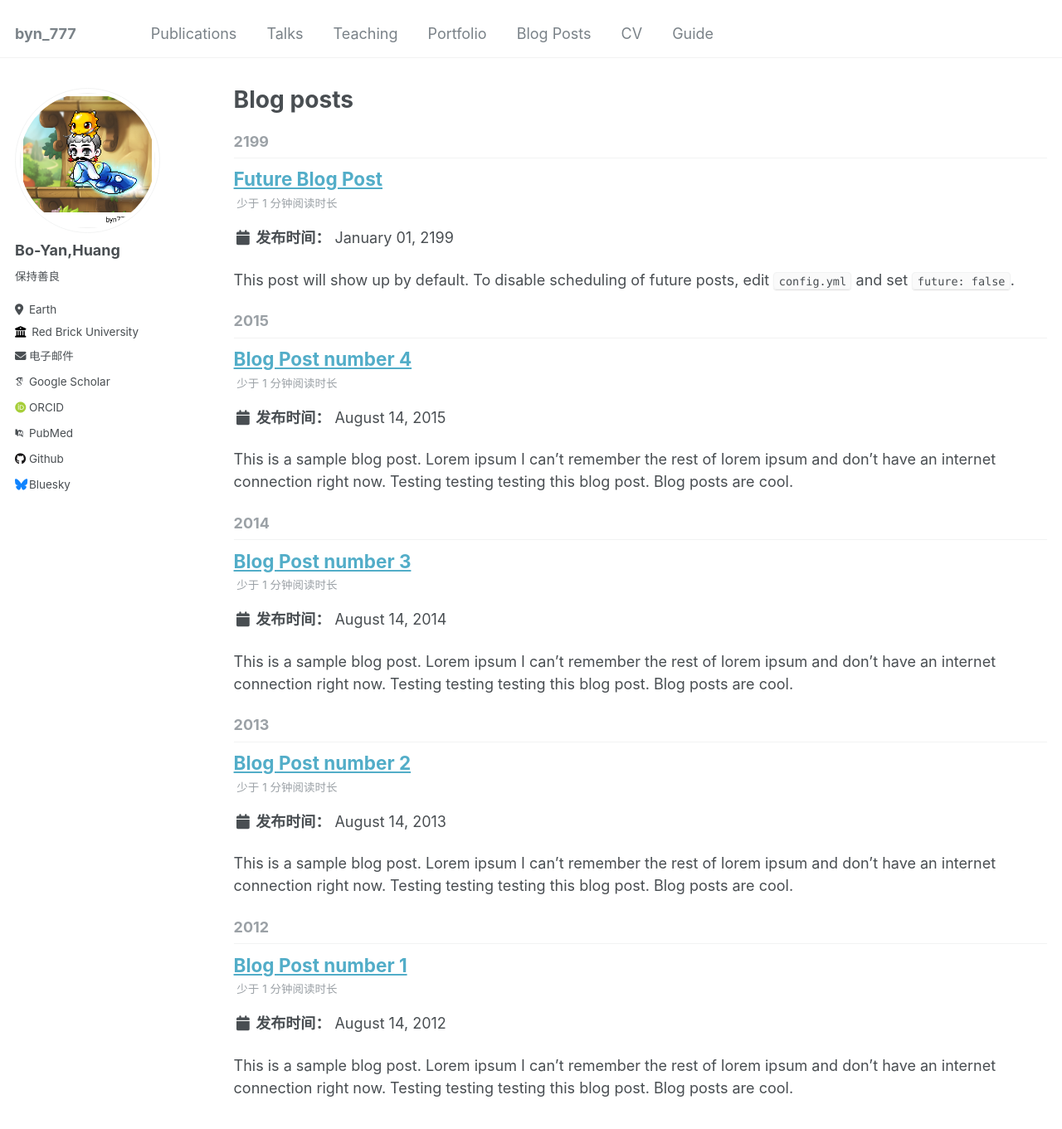
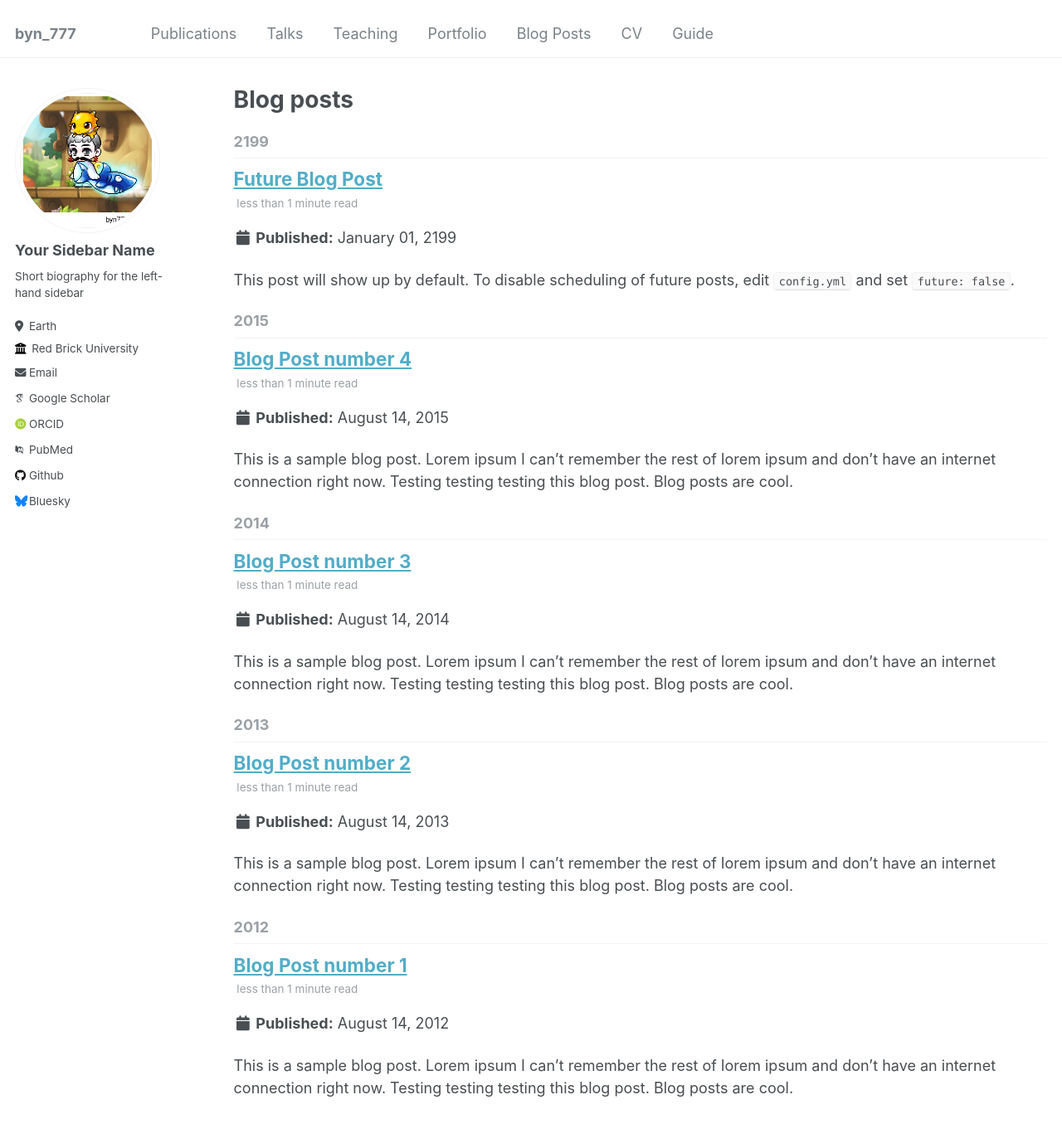
Before and after one commit to byn777/background, a Jekyll site: the page built from _pages/year-archive.html, in a window 1280 px wide and 1400 px high. Shown: the top 1361 px of the window at 83% size. Built offline with Jekyll 4.4.1, drawn with Linux system fonts in a browser that asks for light colours; some web fonts are replaced; some of the changed lines change nothing that is shown; some of the changed text lies outside the part shown.

Commit message:
renew some

```diff
--- a/_config.yml
+++ b/_config.yml
@@ -1,141 +1,148 @@
-# 欢迎使用 Jekyll！
-# 此配置文件用于设置影响整个站点的参数，
-# 这些参数通常只需设置一次，很少需要修改。
-# 出于技术原因，当你使用 `jekyll serve -l -H localhost` 时，此文件不会自动重新加载。
-# 如果更改了此文件，请重新启动服务器进程。
+# Welcome to Jekyll!
+#
+# This config file is meant for settings that affect your entire site, values
+# which you are expected to set up once and rarely need to edit after that.
+# For technical reasons, this file is *NOT* reloaded automatically when you use
+# `jekyll serve -l -H localhost`. If you change this file, please restart the
+# server process.
 
-# 基本站点设置
-locale                   : "zh-CN" # 站点语言
-title                    : "byn_777" # 站点标题
-title_separator          : "-" # 标题分隔符
-name                     : &name "byn_777" # 站点名称
-description              : &description "葡萄" # 站点描述
-url                      : https://byn777.github.io/background/ # 站点的基本 URL，例如 "https://mmistakes.github.io"
-baseurl                  : "" # 站点的子路径，例如 "/blog"
-repository               : "https://github.com/byn777/background" # 仓库地址
+# Basic Site Settings
+locale                   : "en-US"
+title                    : "byn_777"
+title_separator          : "-"
+name                     : &name "byn_777"
+description              : &description "personal description"
+url                      : https://byn777.github.io/background/ # the base hostname & protocol for your site e.g. "https://mmistakes.github.io"
+baseurl                  : "" # the subpath of your site, e.g. "/blog"
+repository               : "academicpages/academicpages.github.io"
 
-# 站点作者 - 以下控制侧边栏中的作者内容。
-# 如果字段为空，图标和链接不会出现，否则会显示。
-# 通过编辑 /_includes/author-profile.html 可以进行更多自定义。
+# Site Author - The following control what appear as part of the author content on the side bar.
+#               If a field is blank the icon and link will not appear, otherwise it will be shown.
+#               Additional customization can be done by editing /_includes/author-profile.html
 author:
-  # 传记信息
-  avatar           : "profile.png" # 头像
-  name             : "Bo-Yan,Huang" # 显示在侧边栏的名称
-  pronouns         : # 代词，例如 "she/her"
-  bio              : "保持善良 " # 短传记
-  location         : "Earth" # 所在地
-  employer         : "Red Brick University" # 雇主
-  uri              : # 个人网址
-  email            : "none@example.org" # 邮箱
+  # Biographic information
+  avatar           : "profile.png"
+  name             : "Your Sidebar Name"
+  pronouns         : # example: "she/her"
+  bio              : "Short biography for the left-hand sidebar"
+  location         : "Earth"
+  employer         : "Red Brick University"
+  uri              : # URL
+  email            : "none@example.org"
 
-  # 学术网站
-  arxiv            : # URL - 更新为你的个人页面链接
-  googlescholar    : "https://scholar.google.com/citations?user=PS_CX0AAAAAJ" # Google Scholar 链接
+  # Academic websites
+  arxiv            : # URL - Update with the correct link to your profile
+  googlescholar    : "https://scholar.google.com/citations?user=PS_CX0AAAAAJ"
   impactstory      : # URL
-  orcid            : "http://orcid.org/yourorcidurl" # ORCID 链接
+  orcid            : "http://orcid.org/yourorcidurl"
   semantic         : # URL
-  pubmed           : "https://www.ncbi.nlm.nih.gov/pubmed/?term=john+snow" # PubMed 链接
+  pubmed           : "https://www.ncbi.nlm.nih.gov/pubmed/?term=john+snow"
   researchgate     : # URL
 
-  # 代码仓库和软件开发
-  bitbucket        : # 用户名 - 更新为你的用户名
-  codepen          : # 用户名
-  dribbble         : # 用户名
-  github           : "academicpages" # GitHub 用户名
-  kaggle           : # 用户名
-  stackoverflow    : # 用户编号或编号和用户名（例如 "1" 或 "1/jeff-atwood"）
+  # Repositories and software development
+  bitbucket        : # Username - Update with your username on the site
+  codepen          : # Username
+  dribbble         : # Username
+  github           : "academicpages"
+  kaggle           : # Username
+  stackoverflow    : # User number or user number and name (i.e., use "1" or "1/jeff-atwood")
 
-  # 社交媒体
-  bluesky          : "bsky.app" # 替换为你的 Bluesky 用户名
-  facebook         : # 用户名
-  flickr           : # 用户名
-  foursquare       : # 用户名
-  goodreads        : # 用户名
-  google_plus      : # 用户名
-  keybase          : # 用户名
-  instagram        : # 用户名
-  lastfm           : # 用户名
-  linkedin         : # 用户名
+  # Social media
+  bluesky          : "bsky.app" # Replace this with you Bluesky username
+  facebook         : # Username
+  flickr           : # Username
+  foursquare       : # Username
+  goodreads        : # Username
+  google_plus      : # Username
+  keybase          : # Username
+  instagram        : # Username
+  lastfm           : # Username
+  linkedin         : # Username
   mastodon         : # URL
   medium           : # URL
-  pinterest        : # 用户名
-  soundcloud       : # 用户名
-  steam            : # 用户名
+  pinterest        : # Username
+  soundcloud       : # Username
+  steam            : # Username
   telegram         : # URL
-  tumblr           : # 用户名
-  twitter          : # X / Twitter 用户名
-  vine             : # 用户名
-  weibo            : # 用户名
-  wikipedia        : # 用户名
-  xing             : # 用户名
-  youtube          : # 用户名
+  tumblr           : # Username
+  twitter          : # Username for X / Twitter
+  vine             : # Username
+  weibo            : # Username
+  wikipedia        : # Username
+  xing             : # Username
+  youtube          : # Username
   zhihu            : # URL
 
-# 站点设置
-teaser                   :  # 置顶图像的文件名，放置在 /images/ 中，例如 "500x300.png"
-breadcrumbs              : false # 是否启用面包屑导航，true 启用，false 禁用
-words_per_minute         : 160 # 每分钟阅读字数
-future                   : true # 是否显示未来的文章
-read_more                : "disabled" # 启用时，为摘要添加 "阅读更多" 链接
-talkmap_link             : false # 如果为 true，则在演讲页面添加 talkmap 链接
+
+# Site Settings
+teaser                   :  # filename of teaser fallback teaser image placed in /images/, .e.g. "500x300.png"
+breadcrumbs              : false # true, false (default)
+words_per_minute         : 160
+future                   : true
+read_more                : "disabled" # if enabled, adds "Read more" links to excerpts
+talkmap_link             : false #change to true to add link to talkmap on talks page
 comments:
-  provider               : # 评论提供者，false（默认），"disqus", "discourse", "facebook", "google-plus", "staticman", "custom"
+  provider               : # false (default), "disqus", "discourse", "facebook", "google-plus", "staticman", "custom"
   disqus:
     shortname            :
   discourse:
-    server               : # 例如 meta.discourse.org，参见 https://meta.discourse.org/t/embedding-discourse-comments-via-javascript/31963
+    server               : # https://meta.discourse.org/t/embedding-discourse-comments-via-javascript/31963 , e.g.: meta.discourse.org
   facebook:
     appid                :
-    num_posts            : # 文章数量，默认 5
-    colorscheme          : # 颜色方案，"light"（默认），"dark"
+    num_posts            : # 5 (default)
+    colorscheme          : # "light" (default), "dark"
 staticman:
-  allowedFields          : ['name', 'email', 'url', 'message'] # 允许的字段
-  branch                 : "gh-pages" # 分支名称，"master", "gh-pages"
-  commitMessage          : "New comment." # 提交信息
-  filename               : comment-{@timestamp} # 文件名格式
-  format                 : "yml" # 文件格式
-  moderation             : true # 是否启用审核
-  path                   : "_data/comments/{options.slug}" # 评论路径
-  requiredFields         : ['name', 'email', 'message'] # 必填字段
+  allowedFields          : ['name', 'email', 'url', 'message']
+  branch                 : "gh-pages" # "master", "gh-pages"
+  commitMessage          : "New comment."
+  filename               : comment-{@timestamp}
+  format                 : "yml"
+  moderation             : true
+  path                   : "_data/comments/{options.slug}"
+  requiredFields         : ['name', 'email', 'message']
   transforms:
-    email                : "md5" # 将邮箱转换为 md5
+    email                : "md5"
   generatedFields:
     date:
-      type               : "date" # 日期类型
+      type               : "date"
       options:
-        format           : "iso8601" # 日期格式，"iso8601"（默认），"timestamp-seconds", "timestamp-milliseconds"
+        format           : "iso8601" # "iso8601" (default), "timestamp-seconds", "timestamp-milliseconds"
 atom_feed:
-  hide                   : false # 是否隐藏 RSS feed 链接
-  path                   : # 空白（默认）使用 feed.xml
+  hide                   : false     # change to true to hide the RSS feed in the footer
+  path                   : # blank (default) uses feed.xml
 
-# SEO 相关
+
+# SEO Related
 google_site_verification :
 bing_site_verification   :
 alexa_site_verification  :
 yandex_site_verification :
 
-# 社交分享
+
+# Social Sharing
 twitter:
-  username               : &twitter # Twitter 用户名
+  username               : &twitter
 facebook:
   username               :
   app_id                 :
   publisher              :
-og_image                 :  # Open Graph/Twitter 默认站点图像
-# 指定社交档案链接
-# 参见 https://developers.google.com/structured-data/customize/social-profiles
+og_image                 :  # Open Graph/Twitter default site image
+# For specifying social profiles
+# - https://developers.google.com/structured-data/customize/social-profiles
 social:
-  type                   : # 类型，Person 或 Organization（默认为 Person）
-  name                   : # 如果用户或组织名称与站点名称不同
-  links: # 社交媒体链接数组
+  type                   : # Person or Organization (defaults to Person)
+  name                   : # If the user or organization name differs from the site's name
+  links: # An array of links to social media profiles
 
-# 分析
+
+# Analytics
 analytics:
-  provider               :  "false" # 分析提供者，false（默认），"google", "google-universal", "google-analytics-4", "custom"
+  provider               :  "false" # false (default), "google", "google-universal", "google-analytics-4", "custom"
   google:
-    tracking_id          : # 跟踪 ID
+    tracking_id          :
 
-# 读取文件
+
+# Reading Files
 include:
   - .htaccess
   - _pages
@@ -167,43 +174,47 @@
 keep_files:
   - .git
   - .svn
-encoding: "utf-8" # 编码
-markdown_ext: "markdown,mkdown,mkdn,mkd,md" # Markdown 文件扩展名
+encoding: "utf-8"
+markdown_ext: "markdown,mkdown,mkdn,mkd,md"
 
-# 转换
-markdown: kramdown # Markdown 解析器
-highlighter: rouge # 代码高亮
-lsi: false # 启用 LSI（潜在语义索引）
-excerpt_separator: "\n\n" # 摘要分隔符
-incremental: false # 启用增量编译
 
-# Markdown 处理
+# Conversion
+markdown: kramdown
+highlighter: rouge
+lsi: false
+excerpt_separator: "\n\n"
+incremental: false
+
+
+# Markdown Processing
 kramdown:
-  input: GFM # 输入格式
-  hard_wrap: false # 硬换行
-  auto_ids: true # 自动生成 ID
-  footnote_nr: 1 # 脚注编号起始值
-  entity_output: as_char # 实体输出格式
-  toc_levels: 1..6 # 目录层级
-  smart_quotes: lsquo,rsquo,ldquo,rdquo # 智能引号
-  enable_coderay: false # 启用 CodeRay
+  input: GFM
+  hard_wrap: false
+  auto_ids: true
+  footnote_nr: 1
+  entity_output: as_char
+  toc_levels: 1..6
+  smart_quotes: lsquo,rsquo,ldquo,rdquo
+  enable_coderay: false
 
-# 集合
+
+# Collections
 collections:
   teaching:
-    output: true # 输出
-    permalink: /:collection/:path/ # 固定链接格式
+    output: true
+    permalink: /:collection/:path/
   publications:
-    output: true # 输出
-    permalink: /:collection/:path/ # 固定链接格式
+    output: true
+    permalink: /:collection/:path/
   portfolio:
-    output: true # 输出
-    permalink: /:collection/:path/ # 固定链接格式
+    output: true
+    permalink: /:collection/:path/
   talks:
-    output: true # 输出
-    permalink: /:collection/:path/ # 固定链接格式
+    output: true
+    permalink: /:collection/:path/
 
-# 默认设置
+
+# Defaults
 defaults:
   # _posts
   - scope:
@@ -259,25 +270,28 @@
       author_profile: true
       share: true
 
+
 # Sass/SCSS
 sass:
   sass_dir: _sass
-  style: compressed # 输出风格，参见 http://sass-lang.com/documentation/file.SASS_REFERENCE.html#output_style
+  style: compressed # http://sass-lang.com/documentation/file.SASS_REFERENCE.html#output_style
 
-# 输出设置
-permalink: /:categories/:title/ # 固定链接格式
-# paginate: 5 # 每页显示文章数量
-# paginate_path: /page:num/ # 分页路径格式
-timezone: America/Los_Angeles # 时区，参见 http://en.wikipedia.org/wiki/List_of_tz_database_time_zones
 
-# 插件
+# Outputting
+permalink: /:categories/:title/
+# paginate: 5 # amount of posts to show
+# paginate_path: /page:num/
+timezone: America/Los_Angeles # http://en.wikipedia.org/wiki/List_of_tz_database_time_zones
+
+
+# Plugins
 plugins:
   - jekyll-paginate
   - jekyll-sitemap
   - jekyll-gist
   - jekyll-feed
   - jekyll-redirect-from
-# 使用 --safe 模式的插件白名单
+# mimic GitHub Pages with --safe
 whitelist:
   - jekyll-paginate
   - jekyll-sitemap
@@ -285,17 +299,39 @@
   - jekyll-feed
   - jemoji
 
-# 归档
+
+# Archives
+#  Type
+#  - GitHub Pages compatible archive pages built with Liquid ~> type: liquid (default)
+#  - Jekyll Archives plugin archive pages ~> type: jekyll-archives
+#  Path (examples)
+#  - Archive page should exist at path when using Liquid method or you can
+#    expect broken links (especially with breadcrumbs enabled)
+#  - <base_path>/tags/my-awesome-tag/index.html ~> path: /tags/
+#  - <base_path/categories/my-awesome-category/index.html ~> path: /categories/
+#  - <base_path/my-awesome-category/index.html ~> path: /
 category_archive:
-  type: liquid # 类型
-  path: /categories/ # 路径
+  type: liquid
+  path: /categories/
 tag_archive:
-  type: liquid # 类型
-  path: /tags/ # 路径
+  type: liquid
+  path: /tags/
+# https://github.com/jekyll/jekyll-archives
+# jekyll-archives:
+#   enabled:
+#     - categories
+#     - tags
+#   layouts:
+#     category: archive-taxonomy
+#     tag: archive-taxonomy
+#   permalinks:
+#     category: /categories/:name/
+#     tag: /tags/:name/
 
-# HTML 压缩
+
+# HTML Compression
 # - http://jch.penibelst.de/
 compress_html:
-  clippings: all # 压缩选项
+  clippings: all
   ignore:
-    envs: development # 忽略的环境
+    envs: development
```
